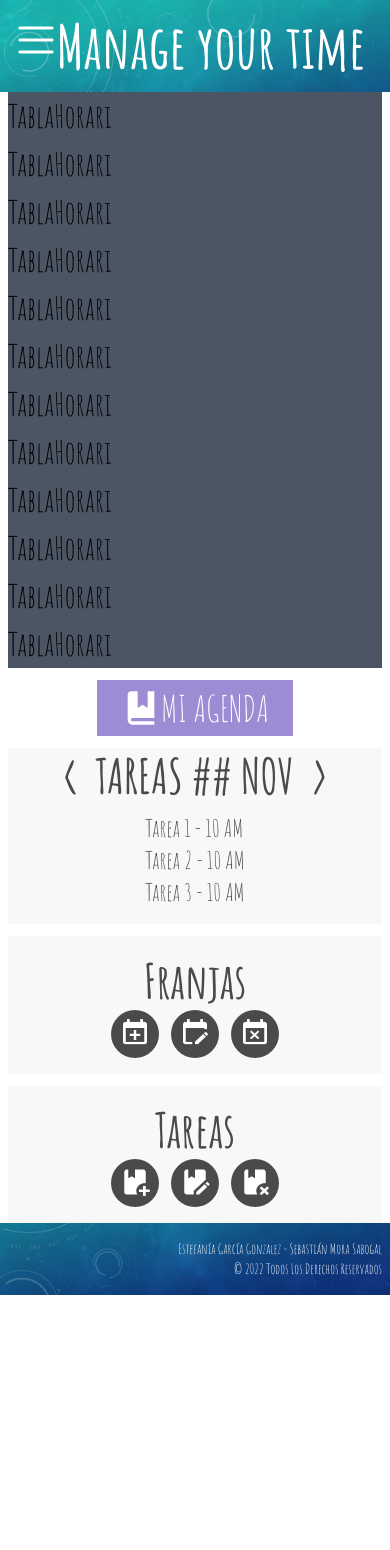
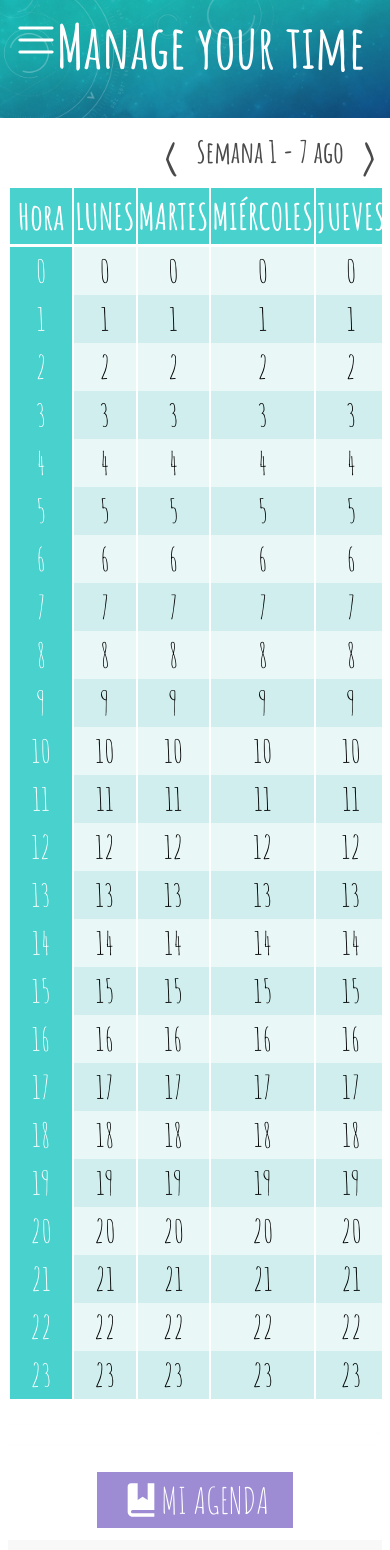
Before and after one commit to estefaniag08/MYT-react, a Next.js app: page /horario in a window 390 px wide. Shown: the top 1550 px of the page. Before the commit the page ends 1295 px from the top, so only its background shows below. Built offline with nearby package versions, Linux system fonts and the light colour scheme.

Commit message:
Pantalla de horario finalizada full responsive

```diff
--- a/components/ContenedoresPanel/ContenedorImportantes.js
+++ b/components/ContenedoresPanel/ContenedorImportantes.js
@@ -4,7 +4,7 @@ function ContenedorImportantes() {
     <div className={styles.contenedor}>
         <div className="text-5xl flex gap-4 items-center justify-center p-1 font-bold">
             <button type="button" className="font-bold">{"<"}</button>
-            <h1 className="text-5xl">TAREAS ## NOV</h1>
+            <h1 className="lg:text-5xl text-3xl">TAREAS ## NOV</h1>
             <button type="button" className="font-bold">{">"}</button>
         </div>
         <div className="text-2xl md:text-4xl grid items-center justify-center pb-4 whitespace-normal p-2">
--- a/components/PanelHorario.js
+++ b/components/PanelHorario.js
@@ -6,7 +6,7 @@ import ContenedorTareas from "./ContenedoresPanel/ContenedorTareas";
 
 function PanelHorario() {
   return (
-    <div className="2xl:w-2/12 grid gap-3 md:w-3/12 md:m-3 w-full h-full">
+    <div className="2xl:w-2/12 grid gap-3 md:w-3/12 md:m-3">
       <div>
         <button type="button" className={styles.boton}>
           <div className="md:w-12 md:h-12 w-10 h-10">
--- a/components/TablaHorario.js
+++ b/components/TablaHorario.js
@@ -1,18 +1,72 @@
+import Columna from "./Tablas/Columna";
+import styles from "../styles/TablaHorario.module.css";
 function TablaHorario() {
   return (
-    <div className="bg-gray-600">
-      <h1>TablaHorari</h1>
-      <h1>TablaHorari</h1>
-      <h1>TablaHorari</h1>
-      <h1>TablaHorari</h1>
-      <h1>TablaHorari</h1>
-      <h1>TablaHorari</h1>
-      <h1>TablaHorari</h1>
-      <h1>TablaHorari</h1>
-      <h1>TablaHorari</h1>
-      <h1>TablaHorari</h1>
-      <h1>TablaHorari</h1>
-      <h1>TablaHorari</h1>
+    <div className="lg:w-11/12 md:w-8/12 w-full md:h-[90%] my-3 overflow-y-hidden">
+      <div className={`text-5xl  flex justify-end gap-4  p-1 font-bold ${styles.texto}`}>
+            <button type="button" className="font-bold ">{"<"}</button>
+            <h1 className={`lg:text-5xl text-3xl `}>Semana 1 - 7 ago</h1>
+            <button type="button" className="font-bold">{">"}</button>
+        </div>
+      <div className=" md:h-[90%] md:overflow-y-scroll overflow-x-auto w-full">
+        <table className="">
+          <thead>
+            <tr
+              className={`${styles.header} border-solid border-2 border-white text-4xl text-white`}
+            >
+              <th className="border-solid border-2 border-white p-2">Hora</th>
+              <th className="border-solid border-2 border-white">LUNES</th>
+              <th className="border-solid border-2 border-white">MARTES</th>
+              <th className="border-solid border-2 border-white">MIÉRCOLES</th>
+              <th className="border-solid border-2 border-white">JUEVES</th>
+              <th className="border-solid border-2 border-white">VIERNES</th>
+              <th className="border-solid border-2 border-white">SÁBADO</th>
+              <th className="border-solid border-2 border-white">DOMINGO</th>
+            </tr>
+          </thead>
+          <Columna
+            stylesFather={"w-auto"}
+            cellEven={`${styles.cellHour} text-white`}
+            cellOdd={`${styles.cellHour} text-white`}
+          />
+          <Columna
+            stylesFather={"w-[14.28571429%]"}
+            cellEven={`${styles.cellEven}`}
+            cellOdd={`${styles.cellOdd}`}
+          />
+          <Columna
+            stylesFather={"w-[14.28571429%]"}
+            cellEven={`${styles.cellEven}`}
+            cellOdd={`${styles.cellOdd}`}
+          />
+          <Columna
+            stylesFather={"w-[14.28571429%]"}
+            cellEven={`${styles.cellEven}`}
+            cellOdd={`${styles.cellOdd}`}
+          />
+          <Columna
+            stylesFather={"w-[14.28571429%]"}
+            cellEven={`${styles.cellEven}`}
+            cellOdd={`${styles.cellOdd}`}
+          />
+          <Columna
+            stylesFather={"w-[14.28571429%]"}
+            cellEven={`${styles.cellEven}`}
+            cellOdd={`${styles.cellOdd}`}
+          />
+          <Columna
+            stylesFather={"w-[14.28571429%]"}
+            cellEven={`${styles.cellEven}`}
+            cellOdd={`${styles.cellOdd}`}
+          />
+          <Columna
+            stylesFather={"w-[14.28571429%]"}
+            cellEven={`${styles.cellEven}`}
+            cellOdd={`${styles.cellOdd}`}
+          />
+        </table>
+      <div className={`${styles.degrade} w-full`}>{'-'}</div>
+      </div>
     </div>
   );
 }
--- /dev/null
+++ b/components/Tablas/Columna.js
@@ -0,0 +1,33 @@
+import styles from "../../styles/TablaHorario.module.css";
+function Columna({ stylesFather, cellOdd, cellEven }) {
+  return (
+    <td className={`${stylesFather} `}>
+      <tr className={`${cellEven} ${styles.cell}`}>0</tr>
+      <tr className={`${cellOdd} ${styles.cell}`}>1</tr>
+      <tr className={`${cellEven} ${styles.cell}`}>2</tr>
+      <tr className={`${cellOdd} ${styles.cell}`}>3</tr>
+      <tr className={`${cellEven} ${styles.cell} `}>4</tr>
+      <tr className={`${cellOdd} ${styles.cell}`}>5</tr>
+      <tr className={`${cellEven} ${styles.cell}`}>6</tr>
+      <tr className={`${cellOdd} ${styles.cell}`}>7</tr>
+      <tr className={`${cellEven} ${styles.cell}`}>8</tr>
+      <tr className={`${cellOdd} ${styles.cell}`}>9</tr>
+      <tr className={`${cellEven} ${styles.cell}`}>10</tr>
+      <tr className={`${cellOdd} ${styles.cell}`}>11</tr>
+      <tr className={`${cellEven} ${styles.cell}`}>12</tr>
+      <tr className={`${cellOdd} ${styles.cell}`}>13</tr>
+      <tr className={`${cellEven} ${styles.cell}`}>14</tr>
+      <tr className={`${cellOdd} ${styles.cell}`}>15</tr>
+      <tr className={`${cellEven} ${styles.cell}`}>16</tr>
+      <tr className={`${cellOdd} ${styles.cell}`}>17</tr>
+      <tr className={`${cellEven} ${styles.cell}`}>18</tr>
+      <tr className={`${cellOdd} ${styles.cell}`}>19</tr>
+      <tr className={`${cellEven} ${styles.cell}`}>20</tr>
+      <tr className={`${cellOdd} ${styles.cell}`}>21</tr>
+      <tr className={`${cellEven} ${styles.cell}`}>22</tr>
+      <tr className={`${cellOdd} ${styles.cell}`}>23</tr>
+    </td>
+  );
+}
+
+export default Columna;
--- a/pages/horario.js
+++ b/pages/horario.js
@@ -7,17 +7,19 @@ function Horario() {
     <>
       <Head>
         <link rel="preconnect" href="https://fonts.googleapis.com" />
-        <link rel="preconnect" href="https://fonts.gstatic.com" crossOrigin="true"/>
+        <link
+          rel="preconnect"
+          href="https://fonts.gstatic.com"
+          crossOrigin="true"
+        />
         <link
           href="https://fonts.googleapis.com/css2?family=Amatic+SC:wght@400;700&display=swap"
           rel="stylesheet"
         />
       </Head>
       <FullLayout>
-        <main className="md:flex grid  items-center gap-3 mx-2">
-          <div className="lg:w-11/12 md:w-9/12 w-full ">
-            <TablaHorario />
-          </div>
+        <main className="md:flex grid items-center gap-3 mx-2 md:h-[76vh]">
+          <TablaHorario />
           <PanelHorario />
         </main>
       </FullLayout>
--- a/styles/Footer.module.css
+++ b/styles/Footer.module.css
@@ -3,5 +3,5 @@
     background-size: cover;
     background-position: 0 90%;
     padding: 1rem 0;
-    position: relative;
+    height: 10vh;
 }
--- a/styles/Header.module.css
+++ b/styles/Header.module.css
@@ -4,4 +4,5 @@
     background-position: 0 5%;
     padding: 1rem 0;
     position: relative;
+    height: 14vh;
 }
--- a/styles/PanelHorario.module.css
+++ b/styles/PanelHorario.module.css
@@ -9,9 +9,7 @@
     text-align: center;
     margin: 0 auto;
 }
-@media (min-width: 1024px) {
 
-}
 .boton:hover{
     background-color: var(--color-purple-100);
 }
--- /dev/null
+++ b/styles/TablaHorario.module.css
@@ -0,0 +1,46 @@
+.header{
+    background-color: var(--color-aqua-200);
+    position: -webkit-sticky;
+    position: sticky;
+    top: 0;
+    z-index: 1;
+}
+
+.cell{
+    display: flex;
+    justify-content: center;
+}
+
+.cellOdd{
+    background-color: var(--color-aqua-100);
+}
+.cellEven{
+    background-color: var(--color-aqua-50);
+}
+.cellHour{
+    background-color: var(--color-aqua-200);
+}
+.texto{
+    color: var(--color-gray-200);
+    position: -webkit-sticky;
+    position: sticky;
+    top: 0;
+    z-index: 2;
+}
+
+.texto:hover{
+    color:var(--color-blue-200)
+}
+
+.degrade{
+    position:relative;
+    position: -webkit-sticky;
+    position: sticky;
+    left:0;
+    bottom:-1px;
+    z-index: 1;
+    color: rgb(255,255,255,0);
+    background: rgb(255,255,255);
+    background: linear-gradient(180deg, rgba(255,255,255,0) 8%, rgba(255,255,255,0.5578606442577031) 70%, rgba(255,255,255,0.9) 100%);
+
+}
--- a/styles/globals.css
+++ b/styles/globals.css
@@ -27,3 +27,25 @@ body {
     font-family: 'Amatic SC', cursive;
     line-height: 1.5;
 }
+
+/* Let's get this party started */
+::-webkit-scrollbar {
+    width: 12px;
+}
+
+/* Track */
+::-webkit-scrollbar-track {
+    -webkit-box-shadow: inset 0 0 6px rgba(0,0,0,0.3);
+    -webkit-border-radius: 10px;
+    border-radius: 10px;
+}
+
+/* Handle */
+::-webkit-scrollbar-thumb {
+    -webkit-border-radius: 10px;
+    border-radius: 10px;
+    background: rgba(196,196,196,0.8);
+}
+::-webkit-scrollbar-thumb:window-inactive {
+    background: rgba(196,196,196,0.8);
+}
```
